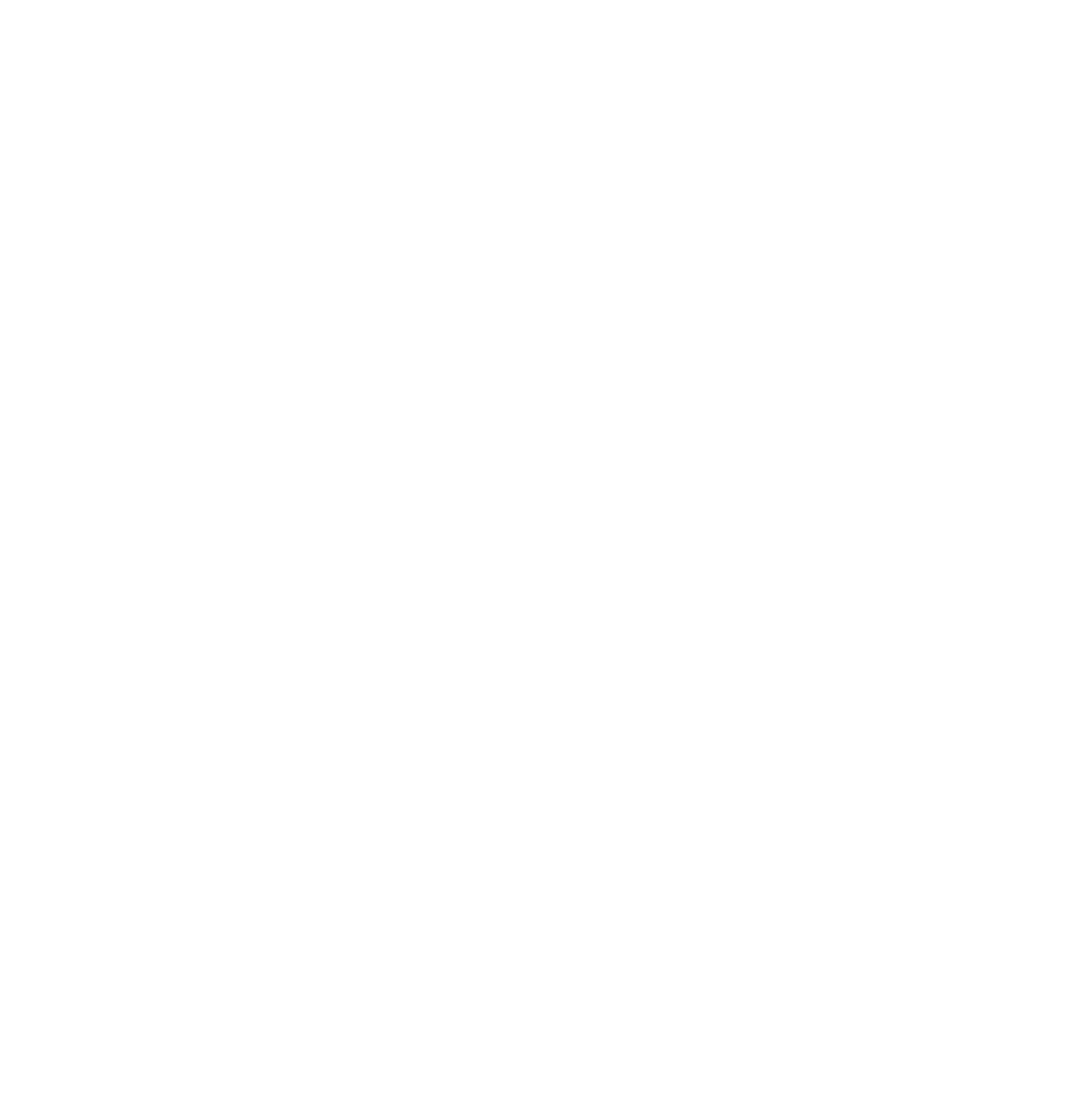
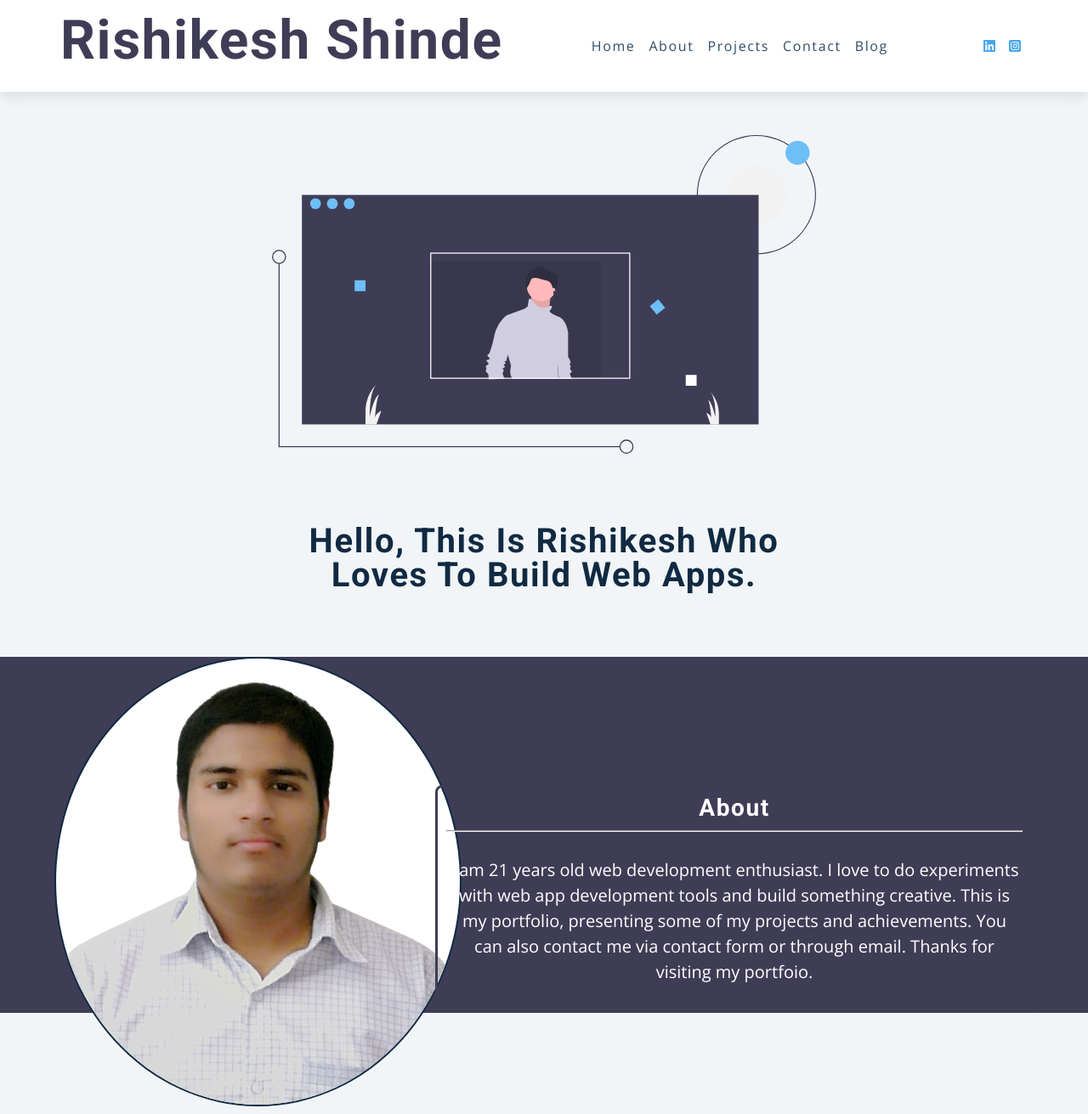
Before and after one commit to rdshinde/fun_translator, a plain HTML site: page index.html in a window 1280 px wide. Shown: the top 1311 px of the page at 85% size. Before the commit the page ends 800 px from the top, so only its background shows below. Drawn offline with nearby package versions, Linux system fonts and the light colour scheme.

Commit message:
till about section

```diff
--- a/index.html
+++ b/index.html
@@ -1,17 +1,97 @@
 <!DOCTYPE html>
 <html lang="en">
-<head>
-    <meta charset="UTF-8">
-    <meta http-equiv="X-UA-Compatible" content="IE=edge">
-    <meta name="viewport" content="width=device-width, initial-scale=1.0">
-    <link rel="stylesheet" href="styles.css">
-    <link rel="shortcut icon" href="favicon.ico" type="image/x-icon">
+  <head>
+    <meta charset="UTF-8" />
+    <meta http-equiv="X-UA-Compatible" content="IE=edge" />
+    <meta name="viewport" content="width=device-width, initial-scale=1.0" />
+    <link rel="stylesheet" href="styles.css" />
+    <link rel="shortcut icon" href="favicon.ico" type="image/x-icon" />
+    <script
+      src="https://kit.fontawesome.com/fde0352739.js"
+      crossorigin="anonymous"
+    ></script>
+
     <title>Rishikesh Shinde</title>
-</head>
-<body>
+  </head>
+  <body>
+    <nav>
+      <div class="nav-center">
+        <!-- nav header -->
+        <div class="nav-header">
+          <a href="index.html"><h1>Rishikesh Shinde</h1></a>
+          <button class="nav-toggle">
+            <i class="fas fa-bars"></i>
+          </button>
+        </div>
+        <!-- links -->
+        <ul class="links">
+          <li>
+            <a href="index.html">Home</a>
+          </li>
+          <li>
+            <a href="#about">About</a>
+          </li>
+          <li>
+            <a href="projects.html">Projects</a>
+          </li>
+          <li>
+            <a href="contact.html">Contact</a>
+          </li>
+          <li>
+            <a href="contact.html">Blog</a>
+          </li>
+        </ul>
+        <!-- social media -->
+        <ul class="social-icons">
+          <li>
+            <a href="https://www.linkedin.com/in/rishikesh-shinde-1211b5192/">
+              <i class="fab fa-linkedin"></i>
+            </a>
+          </li>
+          <li>
+            <a href="https://www.linkedin.com/in/rishikesh-shinde-1211b5192/">
+              <i class="fab fa-instagram-square"></i>
+            </a>
+          </li>
+        </ul>
+      </div>
+    </nav>
 
+    <div class="display-img">
+      <img src="/img/undraw_portfolio_website_lidw.svg" alt="display-img" />
+    </div>
+    <div class="intro-text">
+      <h2>Hello, this is Rishikesh who loves to build web apps.</h2>
+    </div>
+    <section class="about" id="about">
+      <div class="profile-img">
+        <img src="/img/rishikesh.png" alt="profile-img" />
+      </div>
+      <div class="profile-text">
+        <h3>About</h3>
+        <hr />
+        <br />
+        <p>
+          I am 21 years old web development enthusiast. I love to do experiments
+          with web app development tools and build something creative. This is
+          my portfolio, presenting some of my projects and achievements. You can
+          also contact me via contact form or through email. Thanks for visiting
+          my portfoio.
+        </p>
+      </div>
+    </section>
+
+    <div class="projects">
+      <div class="projects-title">
+        <br />
+        <h3>Projets</h3>
+        <br />
+      </div>
+      <div class="project-img">
+        <img src="/img/projects-bg.svg" alt="project-img" width="480px" />
+      </div>
 
 
     <script src="scripts.js"></script>
-</body>
+  </body>
 </html>
--- a/scripts.js
+++ b/scripts.js
@@ -1 +1,7 @@
-console.log("Hello World!")
+
+const navToggle = document.querySelector(".nav-toggle");
+const links = document.querySelector(".links");
+
+navToggle.addEventListener("click", function () {
+  links.classList.toggle("show-links");
+});
--- a/styles.css
+++ b/styles.css
@@ -0,0 +1,437 @@
+
+/*
+===============
+Fonts
+===============
+*/
+@import url("https://fonts.googleapis.com/css?family=Open+Sans|Roboto:400,700&display=swap");
+
+/*
+===============
+Variables
+===============
+*/
+
+:root {
+  /* dark shades of primary color*/
+  --clr-primary-1: hsl(205, 86%, 17%);
+  --clr-primary-2: #104e7a;
+  --clr-primary-3: hsl(205, 72%, 37%);
+  --clr-primary-4: hsl(205, 63%, 48%);
+  /* primary/main color */
+  --clr-primary-5: hsl(205, 78%, 60%);
+  /* lighter shades of primary color */
+  --clr-primary-6: #6ebef7;
+  --clr-primary-7: hsl(205, 90%, 76%);
+  --clr-primary-8: hsl(205, 86%, 81%);
+  --clr-primary-9: hsl(205, 90%, 88%);
+  --clr-primary-10: hsl(205, 100%, 96%);
+  /* darkest grey - used for headings */
+  --clr-grey-1: hsl(209, 61%, 16%);
+  --clr-grey-2: hsl(211, 39%, 23%);
+  --clr-grey-3: hsl(209, 34%, 30%);
+  --clr-grey-4: hsl(209, 28%, 39%);
+  /* grey used for paragraphs */
+  --clr-grey-5: hsl(210, 22%, 49%);
+  --clr-grey-6: hsl(209, 23%, 60%);
+  --clr-grey-7: hsl(211, 27%, 70%);
+  --clr-grey-8: hsl(210, 31%, 80%);
+  --clr-grey-9: hsl(212, 33%, 89%);
+  --clr-grey-10: hsl(210, 36%, 96%);
+  --clr-white: #fff;
+  --clr-red-dark: hsl(360, 67%, 44%);
+  --clr-red-light: hsl(360, 71%, 66%);
+  --clr-green-dark: hsl(125, 67%, 44%);
+  --clr-green-light: hsl(125, 71%, 66%);
+  --clr-black: #222;
+  --ff-primary: "Roboto", sans-serif;
+  --ff-secondary: "Open Sans", sans-serif;
+  --transition: all 0.3s linear;
+  --spacing: 0.1rem;
+  --radius: 0.25rem;
+  --light-shadow: 0 5px 15px rgba(0, 0, 0, 0.1);
+  --dark-shadow: 0 5px 15px rgba(0, 0, 0, 0.2);
+  --max-width: 1170px;
+  --fixed-width: 620px;
+}
+/*
+===============
+Global Styles
+===============
+*/
+
+*,
+::after,
+::before {
+  margin: 0;
+  padding: 0;
+  box-sizing: border-box;
+}
+body {
+  font-family: var(--ff-secondary);
+  background: var(--clr-grey-10);
+  color: var(--clr-grey-1);
+  line-height: 1.5;
+  font-size: 0.875rem;
+}
+ul {
+  list-style-type: none;
+}
+a {
+  text-decoration: none;
+}
+h1,
+h2,
+h3,
+h4 {
+  letter-spacing: var(--spacing);
+  text-transform: capitalize;
+  line-height: 1.25;
+  margin-bottom: 0.75rem;
+  font-family: var(--ff-primary);
+}
+h1 {
+  font-size: 3rem;
+  color: #3F3D56;
+}
+h2 {
+  font-size: 2rem;
+
+}
+h3 {
+  font-size: 1.25rem;
+}
+h4 {
+  font-size: 0.875rem;
+}
+p {
+  margin-bottom: 1.25rem;
+  color: var(--clr-grey-5);
+}
+@media screen and (min-width: 800px) {
+  h1 {
+    font-size: 4rem;
+  }
+  h2 {
+    font-size: 2.5rem;
+  }
+  h3 {
+    font-size: 1.75rem;
+  }
+  h4 {
+    font-size: 1rem;
+  }
+  body {
+    font-size: 1rem;
+  }
+  h1,
+  h2,
+  h3,
+  h4 {
+    line-height: 1;
+  }
+}
+/*  global classes */
+
+/* section */
+.section {
+  padding: 5rem 0;
+}
+
+.section-center {
+  width: 90vw;
+  margin: 0 auto;
+  max-width: 1170px;
+}
+@media screen and (min-width: 992px) {
+  .section-center {
+    width: 95vw;
+  }
+}
+main {
+  min-height: 100vh;
+  display: grid;
+  place-items: center;
+}
+
+/*
+===============
+Navbar
+===============
+*/
+nav {
+  background: var(--clr-white);
+  box-shadow: var(--light-shadow);
+}
+.nav-header {
+  display: flex;
+  align-items: center;
+  justify-content: space-between;
+  padding: 1rem;
+}
+.nav-toggle {
+  font-size: 1.5rem;
+  color: var(--clr-primary-5);
+  background: transparent;
+  border-color: transparent;
+  transition: var(--transition);
+  cursor: pointer;
+}
+.nav-toggle:hover {
+  color: var(--clr-primary-1);
+  transform: rotate(90deg);
+}
+.logo {
+  height: 40px;
+}
+.links a {
+  color: var(--clr-grey-3);
+  font-size: 1rem;
+  text-transform: capitalize;
+  letter-spacing: var(--spacing);
+  display: block;
+  padding: 0.5rem 1rem;
+  transition: var(--transition);
+}
+.links a:hover {
+  background: var(--clr-primary-8);
+  color: var(--clr-primary-5);
+  padding-left: 1.5rem;
+}
+.social-icons {
+  display: none;
+}
+.links {
+  height: 0;
+  overflow: hidden;
+  transition: var(--transition);
+}
+.show-links {
+  height: 10rem;
+}
+@media screen and (min-width: 800px) {
+  .nav-center {
+    max-width: 1170px;
+    margin: 0 auto;
+    display: flex;
+    align-items: center;
+    justify-content: space-between;
+    padding: 1rem;
+  }
+  .nav-header {
+    padding: 0;
+  }
+  .nav-toggle {
+    display: none;
+  }
+  .links {
+    height: auto;
+    display: flex;
+  }
+  .links a {
+    padding: 0;
+    margin: 0 0.5rem;
+  }
+  .links a:hover {
+    padding: 0;
+    background: transparent;
+  }
+  .social-icons {
+    display: flex;
+  }
+  .social-icons a {
+    margin: 0 0.5rem;
+    color: var(--clr-primary-5);
+    transition: var(--transition);
+  }
+  .social-icons a:hover {
+    color: var(--clr-primary-7);
+  }
+  .display-img{
+    margin-top: 5%;
+    width: 100%;
+}
+    .intro-text:hover{
+        color:var(--clr-primary-3);
+        cursor: pointer;
+    }
+    .intro-text{
+        text-align: center;
+    }
+
+}
+@media screen and (min-width: 800px){
+
+    .display-img{
+        margin-top: 3%;
+        width: 100%;
+    }
+    .display-img:hover{
+        cursor: pointer;
+    }
+    .display-img::before{
+        position: absolute;
+        top: 50%;
+        left: 50%;
+        z-index: 2;
+        display: block;
+        content: '';
+        width: 0;
+        height: 0;
+        background: rgba(255,255,255,.2);
+        border-radius: 100%;
+        -webkit-transform: translate(-50%, -50%);
+        transform: translate(-50%, -50%);
+        opacity: 0;
+    }
+    .display-img:hover::before{
+        -webkit-animation: circle 2s;
+	    animation: circle 2s;
+    }
+    @-webkit-keyframes circle {
+        0% {
+            opacity: 1;
+        }
+        40% {
+            opacity: 1;
+        }
+        100% {
+            width: 200%;
+            height: 200%;
+            opacity: 0;
+        }
+    }
+    @keyframes circle {
+        0% {
+            opacity: 1;
+        }
+        40% {
+            opacity: 1;
+        }
+        100% {
+            width: 200%;
+            height: 200%;
+            opacity: 0;
+        }
+    }
+
+    .display-img>img{
+        width: 100%;
+        height: auto;
+        padding-top: 1%;
+        padding-bottom: 5%;
+        padding-left: 25%;
+        padding-right: 25%;
+    }
+    .intro-text{
+        width: 100%;
+        height: auto;
+        padding-top: 1%;
+        padding-bottom: 5%;
+        padding-left: 25%;
+        padding-right: 25%;
+        text-align: center;
+
+    }
+    .intro-text:hover{
+        color:var(--clr-primary-3);
+        cursor: pointer;
+
+    }
+    .profile-img{
+        margin: 5%;
+        margin-top: 0;
+        transition: 2s;
+        transition-delay: 0.5s;
+    }
+    .profile-img>img:hover{
+        background-color:#3F3D56;
+        transition: 2s;
+    }
+    .profile-img>img{
+        border: solid 2px;
+        border-radius: 50%;
+        background-color: white;
+
+    }
+    .profile-text{
+        position: relative;
+        border: 3px solid #3F3D56;
+        border-radius: 8px;
+        padding: 10px;
+        text-align: center;
+        margin-left: 40%;
+        margin-top: -35%;
+        margin-right: 5%;
+        font-size: 20px;
+        color: white;
+    }
+    .profile-text>p{
+        color: white;
+    }
+    .profile-text>p:hover{
+        cursor: pointer;
+       color:#6ebef7;
+    }
+    .about{
+        background-color:#3F3D56;
+        /* background-repeat: no-repeat; */
+        background-position-x: center;
+
+    }
+    .projects{
+        text-align: center;
+        margin-top: 25%;
+    }
+    .projects-title{
+        text-align: center;
+        background-color: #3F3D56;
+
+    }
+    .projects-title>h3{
+        color: white;
+        font-size: 46px;
+        padding: 10px;
+
+    }
+    .project-img{
+        margin-left: 60%;
+        margin-top: 5%;
+
+    }
+    .projects-card{
+        margin-top: -18%;
+        margin-left: 5%;
+    }
+
+
+
+
+
+
+
+
+}
+@media screen and (max-width: 480px) {
+    .display-img>img{
+        position: absolute;
+        left: 5%;
+        width: 90%;
+        margin-top: 10%;
+        height: auto;
+
+    }
+    .intro-text{
+        position: absolute;
+        left: 5%;
+        width: 90%;
+        margin-top: 80%;
+        height: auto;
+    }
+    .intro-text:hover{
+        color:var(--clr-primary-3);
+        cursor: pointer;
+        text-align: center;
+    }
+
+}
```
Also changed, not shown: img/Profile-bg.svg (added), img/projects-bg.svg (added), img/rishikesh.png (added), img/undraw_portfolio_website_lidw.svg (added).
